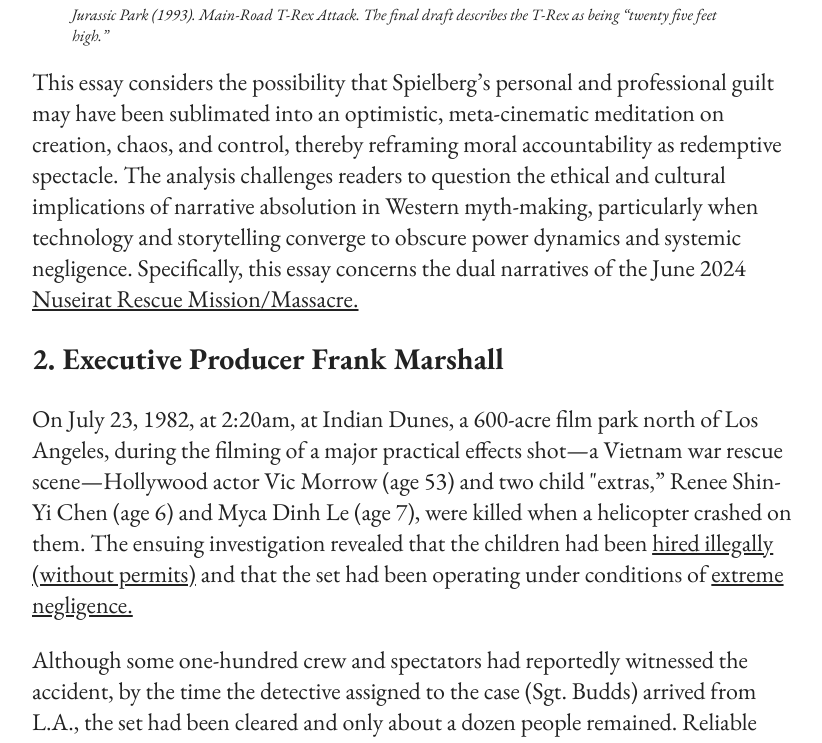
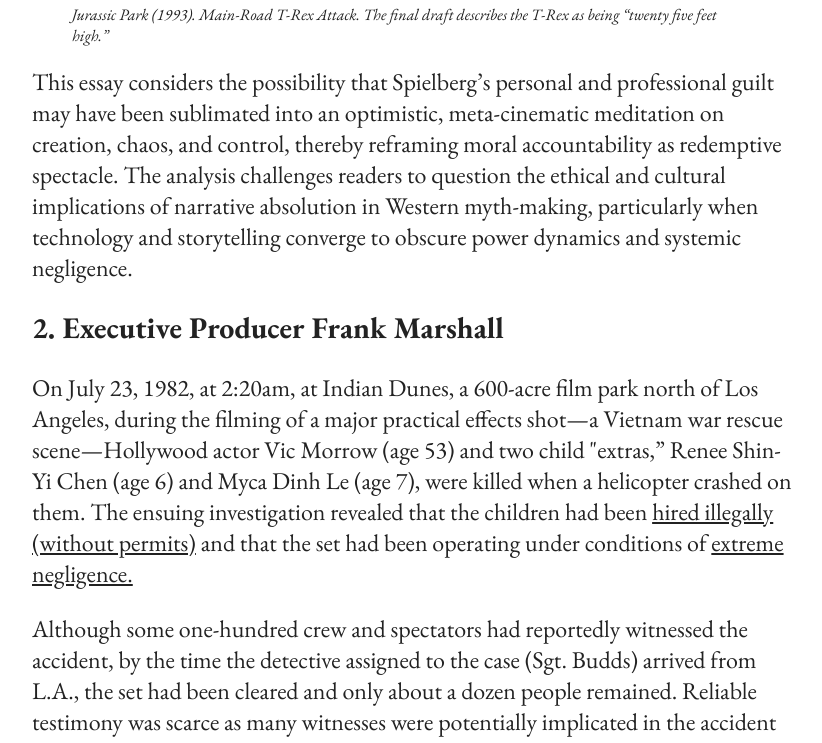
Before and after one commit to IJPAUC/IJPAUC, a plain HTML site: page index.html in a window 1280 px wide. Shown: the part 3239-3982 px from the top of the page, without its empty margins (228-1050 px from the left). Drawn offline with nearby package versions, Linux system fonts and the light colour scheme; files whose address does not match are found by name.

Commit message:
Update index.html
Signed-off-by: W. J. C. <62088454+wjeffcunningham@users.noreply.github.com>

```diff
--- a/index.html
+++ b/index.html
@@ -65,7 +65,7 @@
 			<figcaption>Jurassic Park (1993). Main-Road T-Rex Attack. The final draft describes the T-Rex as being “twenty five feet high.”</figcaption>
 		</figure>
 
-		<p>This essay considers the possibility that Spielberg’s personal and professional guilt may have been sublimated into an optimistic, meta-cinematic meditation on creation, chaos, and control, thereby reframing moral accountability as redemptive spectacle. The analysis challenges readers to question the ethical and cultural implications of narrative absolution in Western myth-making, particularly when technology and storytelling converge to obscure power dynamics and systemic negligence. Specifically, this essay concerns the dual narratives of the June 2024 <a href="https://en.wikipedia.org/wiki/Nuseirat_rescue_and_massacre">Nuseirat Rescue Mission/Massacre.</a></p>
+		<p>This essay considers the possibility that Spielberg’s personal and professional guilt may have been sublimated into an optimistic, meta-cinematic meditation on creation, chaos, and control, thereby reframing moral accountability as redemptive spectacle. The analysis challenges readers to question the ethical and cultural implications of narrative absolution in Western myth-making, particularly when technology and storytelling converge to obscure power dynamics and systemic negligence. </p>
 
 		<h2>2. Executive Producer Frank Marshall</h2>
 
```
